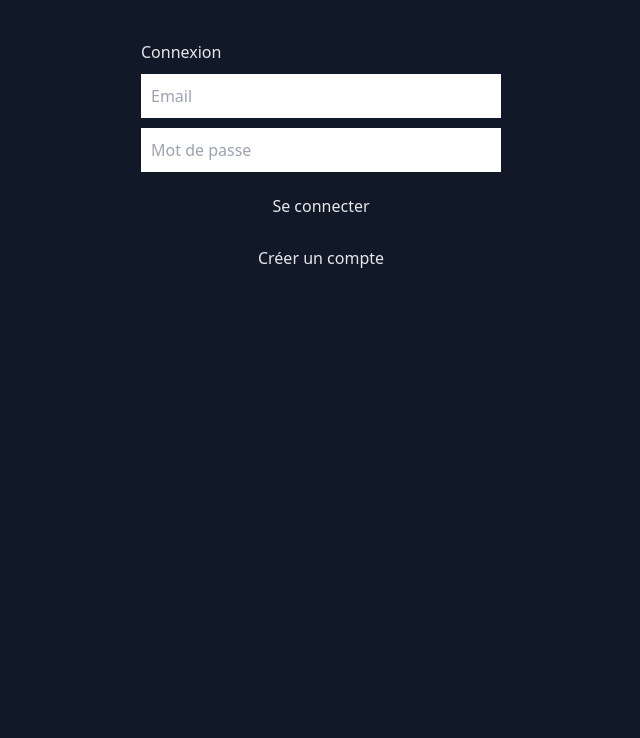
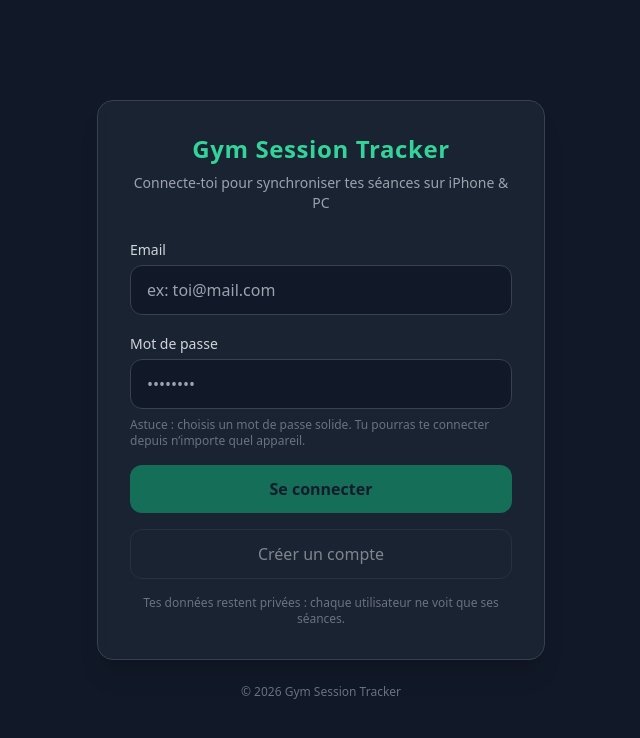
Before and after one commit to DanyDan92/GymSessionTracker, a React (Vite) app: page / in a window 1280 px wide. Shown: the top 738 px of the page, without its empty margins (319-959 px from the left). Built offline with nearby package versions, Linux system fonts and the light colour scheme; no server answers.

Commit message:
Update Auth.tsx

```diff
--- a/Auth.tsx
+++ b/Auth.tsx
@@ -1,4 +1,4 @@
-import { useState } from "react";
+import React, { useState } from "react";
 import { supabase } from "./supabaseClient";
 
 export function Auth() {
@@ -8,43 +8,98 @@ export function Auth() {
   const [loading, setLoading] = useState(false);
 
   async function signUp() {
-    setLoading(true); setMsg(null);
+    setLoading(true);
+    setMsg(null);
     const { error } = await supabase.auth.signUp({ email, password });
     setLoading(false);
     setMsg(error ? error.message : "Compte créé. Tu peux te connecter.");
   }
 
   async function signIn() {
-    setLoading(true); setMsg(null);
+    setLoading(true);
+    setMsg(null);
     const { error } = await supabase.auth.signInWithPassword({ email, password });
     setLoading(false);
     if (error) setMsg(error.message);
   }
 
   return (
-    <div style={{ maxWidth: 360, margin: "40px auto", fontFamily: "system-ui" }}>
-      <h2>Connexion</h2>
+    <div className="min-h-screen bg-gray-900 text-gray-200 flex items-center justify-center px-4">
+      <div className="w-full max-w-md">
+        <div className="bg-gray-800/70 backdrop-blur-sm border border-gray-700 rounded-2xl shadow-xl p-6 sm:p-8">
+          <div className="text-center">
+            <h1 className="text-2xl font-bold text-emerald-400 tracking-wide">
+              Gym Session Tracker
+            </h1>
+            <p className="text-sm text-gray-400 mt-2">
+              Connecte-toi pour synchroniser tes séances sur iPhone & PC
+            </p>
+          </div>
+
+          <div className="mt-6 space-y-4">
+            <div>
+              <label className="text-sm text-gray-300">Email</label>
               <input
                 value={email}
                 onChange={(e) => setEmail(e.target.value)}
-        placeholder="Email"
+                placeholder="ex: toi@mail.com"
                 autoCapitalize="none"
-        style={{ width: "100%", padding: 10, marginTop: 10 }}
+                autoComplete="email"
+                className="mt-1 w-full rounded-xl bg-gray-900 border border-gray-700 px-4 py-3 outline-none
+                           focus:ring-2 focus:ring-emerald-400/60 focus:border-emerald-400"
               />
+            </div>
+
+            <div>
+              <label className="text-sm text-gray-300">Mot de passe</label>
               <input
                 value={password}
                 onChange={(e) => setPassword(e.target.value)}
-        placeholder="Mot de passe"
+                placeholder="••••••••"
                 type="password"
-        style={{ width: "100%", padding: 10, marginTop: 10 }}
+                autoComplete="current-password"
+                className="mt-1 w-full rounded-xl bg-gray-900 border border-gray-700 px-4 py-3 outline-none
+                           focus:ring-2 focus:ring-emerald-400/60 focus:border-emerald-400"
               />
-      <button onClick={signIn} disabled={loading} style={{ width: "100%", padding: 10, marginTop: 12 }}>
-        Se connecter
+              <p className="text-xs text-gray-500 mt-2">
+                Astuce : choisis un mot de passe solide. Tu pourras te connecter depuis n’importe quel appareil.
+              </p>
+            </div>
+
+            {msg && (
+              <div className="rounded-xl border border-gray-700 bg-gray-900 px-4 py-3 text-sm">
+                {msg}
+              </div>
+            )}
+
+            <button
+              onClick={signIn}
+              disabled={loading || !email || !password}
+              className="w-full rounded-xl bg-emerald-500 text-gray-900 font-semibold py-3
+                         hover:bg-emerald-400 transition disabled:opacity-50 disabled:cursor-not-allowed"
+            >
+              {loading ? "Chargement..." : "Se connecter"}
             </button>
-      <button onClick={signUp} disabled={loading} style={{ width: "100%", padding: 10, marginTop: 8 }}>
+
+            <button
+              onClick={signUp}
+              disabled={loading || !email || !password}
+              className="w-full rounded-xl border border-gray-700 text-gray-200 py-3
+                         hover:bg-gray-700/50 transition disabled:opacity-50 disabled:cursor-not-allowed"
+            >
               Créer un compte
             </button>
-      {msg && <p style={{ marginTop: 12 }}>{msg}</p>}
+
+            <p className="text-xs text-gray-500 text-center mt-2">
+              Tes données restent privées : chaque utilisateur ne voit que ses séances.
+            </p>
+          </div>
+        </div>
+
+        <p className="text-center text-xs text-gray-500 mt-6">
+          © {new Date().getFullYear()} Gym Session Tracker
+        </p>
+      </div>
     </div>
   );
 }
```
Lines whose indentation alone changed are shown as unchanged.
